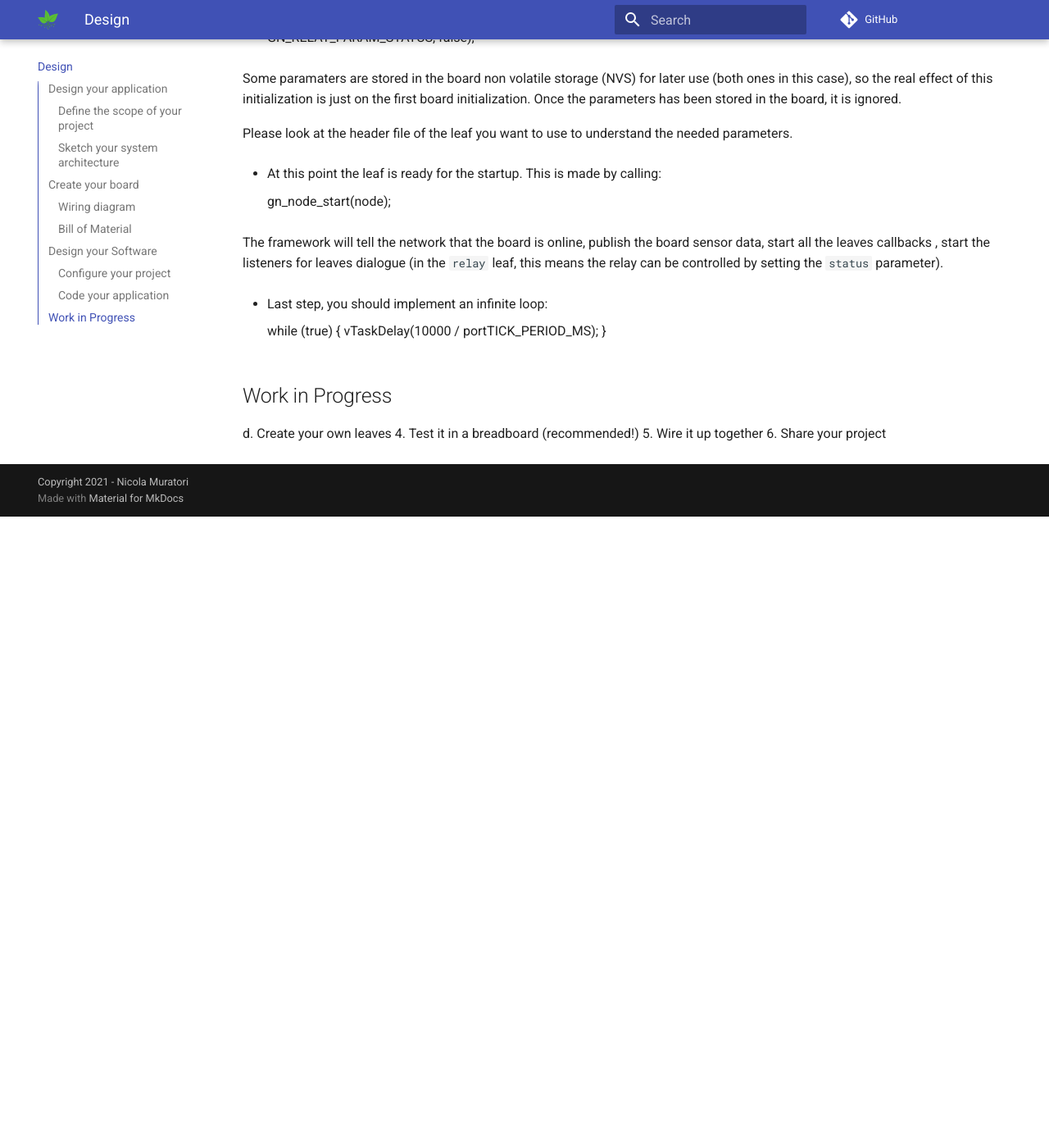
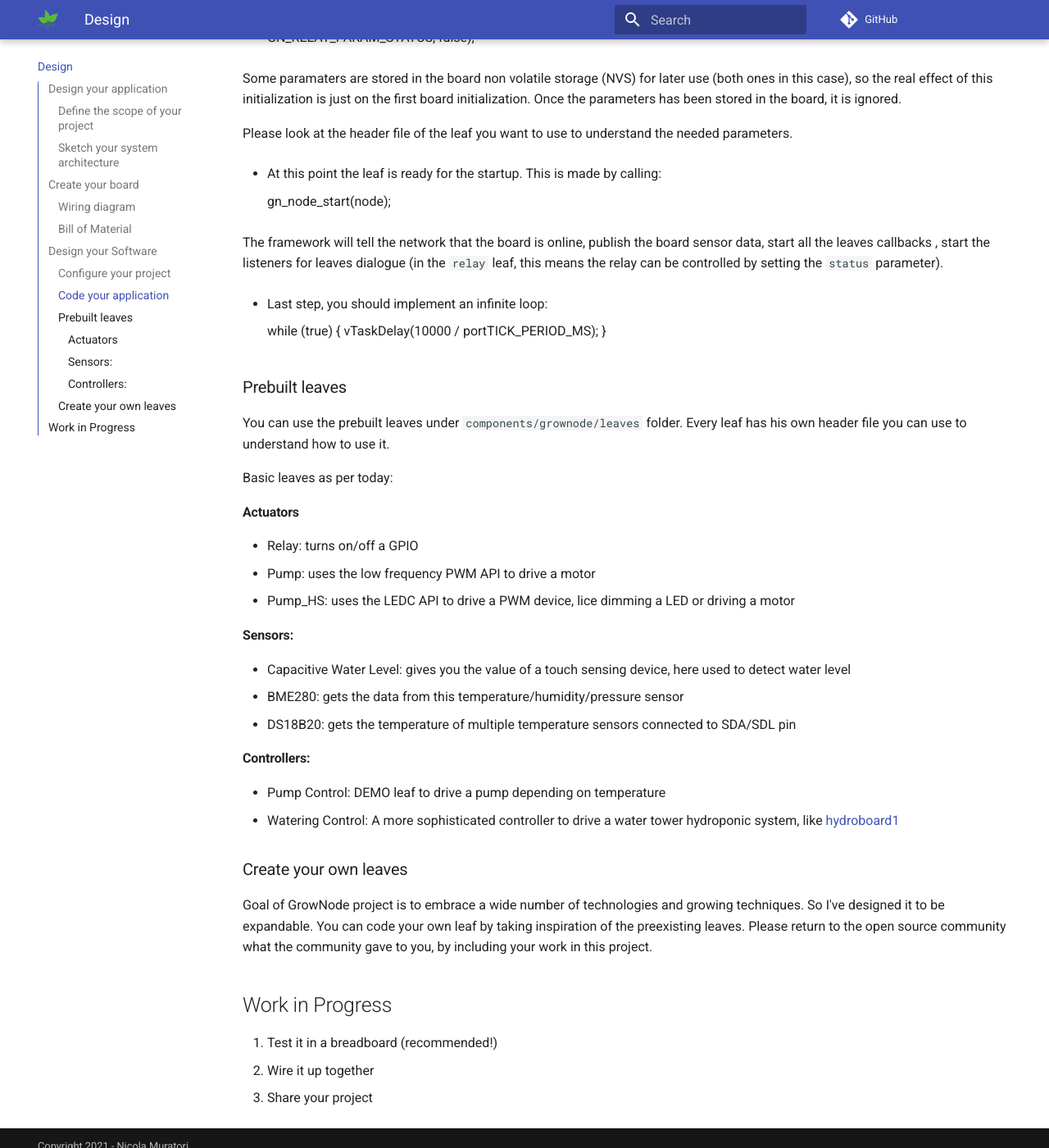
Before and after one commit to ogghst/grownode, an MkDocs documentation site: the page built from docs/workflow.md, in a window 1280 px wide and 1400 px high, scrolled down 6256 px. Shown: the whole window at 82% size. Built offline with MkDocs 1.6.1 and Material for MkDocs 9.7.7, drawn with Linux system fonts in a browser that asks for light colours; comment, search, counter and statistics services are not loaded; old or Windows-style settings are respelled for this version of MkDocs; before the commit the page ends 6886 px from its top, so only the background shows below that.

Commit message:
docs updated

```diff
--- a/docs/workflow.md
+++ b/docs/workflow.md
@@ -131,10 +131,35 @@ The framework will  tell the network that the board is online, publish the board
 		vTaskDelay(10000 / portTICK_PERIOD_MS);
 	}
 
+### Prebuilt leaves
+
+You can use the prebuilt leaves under `components/grownode/leaves` folder. Every leaf has his own header file you can use to understand how to use it.
+
+Basic leaves as per today:
+
+#### Actuators
+
+- Relay: turns on/off a GPIO
+- Pump: uses the low frequency PWM API to drive a motor
+- Pump_HS: uses the LEDC API to drive a PWM device, lice dimming a LED or driving a motor
+
+#### Sensors:
+
+- Capacitive Water Level: gives you the value of a touch sensing device, here used to detect water level
+- BME280: gets the data from this temperature/humidity/pressure sensor
+- DS18B20: gets the temperature of multiple temperature sensors connected to SDA/SDL pin
+
+#### Controllers:
+
+- Pump Control: DEMO leaf to drive a pump depending on temperature
+- Watering Control: A more sophisticated controller to drive a water tower hydroponic system, like  [hydroboard1](https://ogghst.github.io/grownode/boards/#hydroboard1)
+
+### Create your own leaves
+
+Goal of GrowNode project is to embrace a wide number of technologies and growing techniques. So I've designed it to be expandable. You can code your own leaf by taking inspiration of the preexisting leaves. Please return to the open source community what the community gave to you, by including your work in this project.
 
 ##Work in Progress
 
-d.	Create your own leaves
 4.	Test it in a breadboard (recommended!)
 5.	Wire it up together
 6.	Share your project
--- a/mkdocs.yml
+++ b/mkdocs.yml
@@ -18,6 +18,7 @@ nav:
   - The Platform: 'platform.md'
   - Design: 'workflow.md'
   - Install: 'start.md'
+  - Boards: 'boards.md'
   - API: 'html\index.html'
 plugins:
     - search
```
Also changed, not shown: docs/boards.md (added, +9 -0 lines), 1 other file.
